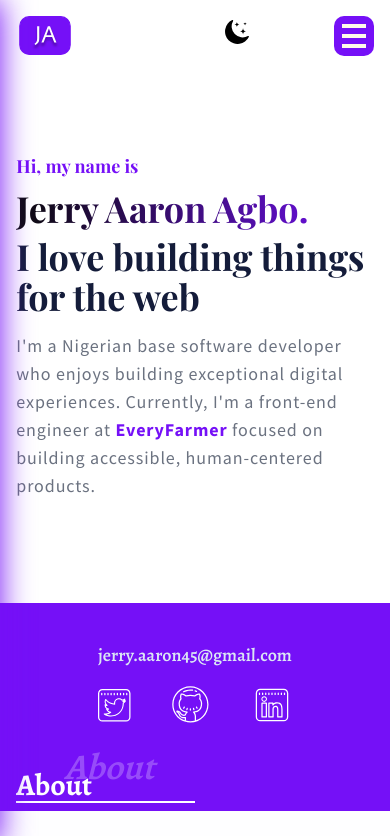
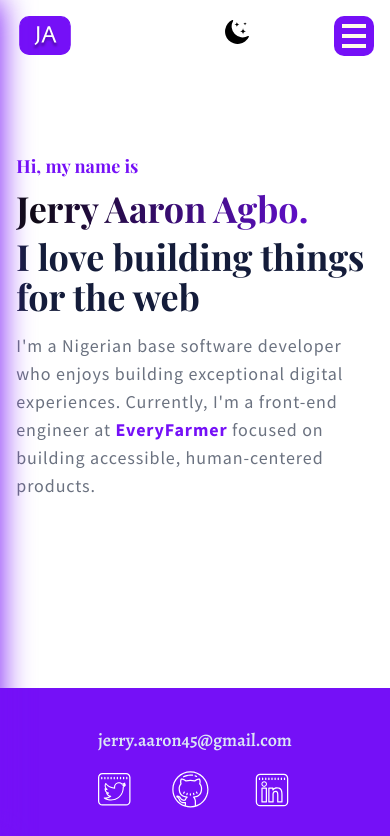
Before and after one commit to gfellah45/portfoliov2, a Next.js app: page / in a window 390 px wide. Shown: the top 836 px of the page. Built offline with nearby package versions, Linux system fonts and the light colour scheme; a web font is replaced by a local one.

Commit message:
change mobile navigation

```diff
--- a/src/components/Elements/Heading.tsx
+++ b/src/components/Elements/Heading.tsx
@@ -58,7 +58,7 @@ const Heading: FC<Props> = ({
           ref={ref2}
           variants={variant2}
           animate={inView2 ? "animate" : "initial"}
-          className={`absolute bottom-0 ${borderColor} left-0 w-6/12 border-b-2 dark:${darkBorder}`}
+          className={`absolute bottom-0 ${borderColor} left-0 w-6/12 border-b-2 dark:${borderColor}`}
         ></motion.div>
       </motion.div>
     </Container>
--- a/src/components/Landing.tsx
+++ b/src/components/Landing.tsx
@@ -9,7 +9,7 @@ const Landing: React.FC = () => {
   return (
     <div>
       <div
-        className="flex flex-col flex-wrap justify-between min-h-[80vh] lg:min-h-[90vh] "
+        className="flex flex-col flex-wrap justify-between min-h-[90vh] lg:min-h-[90vh] "
         // style={{ minHeight: "90vh" }}
       >
         <div className="pt-20 lg:pt-20">
--- a/src/components/header/Overlay.tsx
+++ b/src/components/header/Overlay.tsx
@@ -72,7 +72,7 @@ const Overlay: React.FC<Props> = ({ toggle, handleCollapse, setToggle }) => {
             ))}
           </motion.ul>
         </nav>
-        <div className="absolute bottom-0 flex items-center justify-between w-full h-16 p-2 bg-white bg-opacity-30 backdrop-filter backdrop-blur-lg">
+        <div className="absolute top-0 left-0 flex items-center justify-between w-full h-16 p-2 bg-white bg-opacity-30 backdrop-filter backdrop-blur-lg">
           <MobileNav handleCollapse={handleCollapse} toggle={toggle} />
           <LogoLight />
         </div>
```
